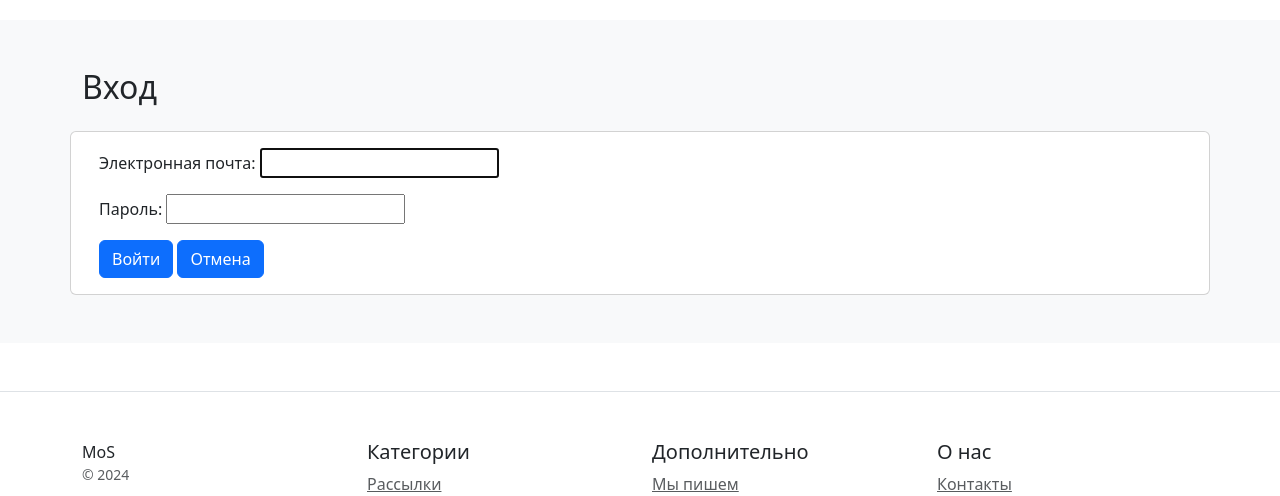
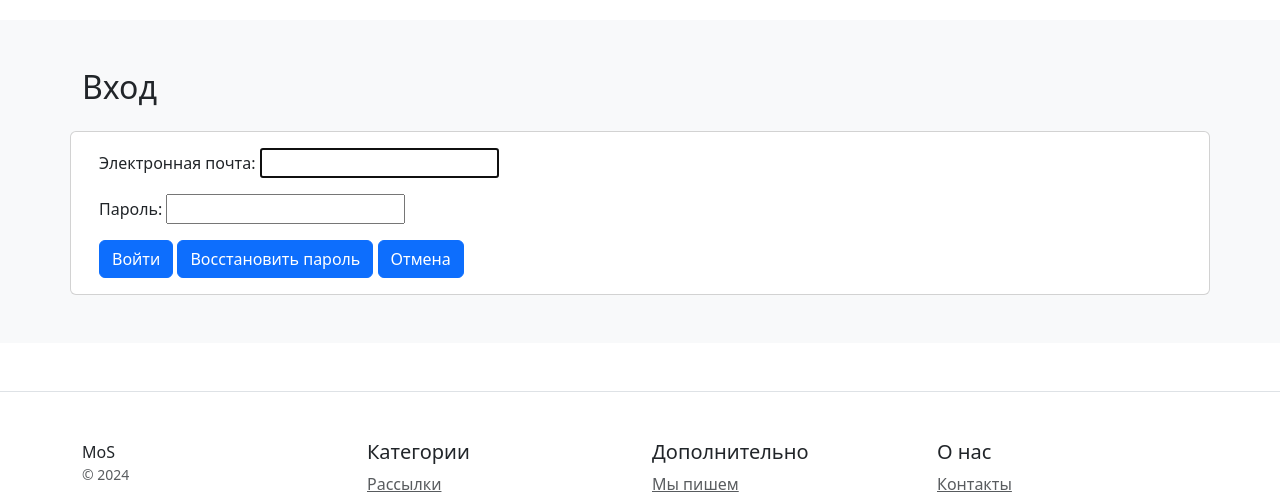
Before and after one commit to SergeiVokhminov/Course_PR_4, a Django app: page /users/login/ in a window 1280 px wide. Shown: the part 229-725 px from the top of the page. Run offline with Django 5.2, Linux system fonts and the light colour scheme; some libraries are stand-ins or nearby versions.

Commit message:
обновлены шаблоны в приложении users

```diff
--- a/users/templates/users/login.html
+++ b/users/templates/users/login.html
@@ -12,6 +12,9 @@
                         {% csrf_token %}
                         {{ form.as_p }}
                         <button type="submit" class="btn btn-primary">Войти</button>
+                        <a class="btn btn-primary" href="/" role="button">
+                            Восстановить пароль
+                        </a>
                         <a class="btn btn-primary" href="{% url 'mailing:home' %}">Отмена</a>
                     </div>
                 </div>
--- a/users/templates/users/register.html
+++ b/users/templates/users/register.html
@@ -12,6 +12,7 @@
                         {% csrf_token %}
                         {{ form.as_p }}
                         <button type="submit" class="btn btn-primary">Зарегистрироваться</button>
+                        <a class="btn btn-primary" href="{% url 'mailing:home' %}">Отмена</a>
                     </div>
                 </div>
             </form>
```
